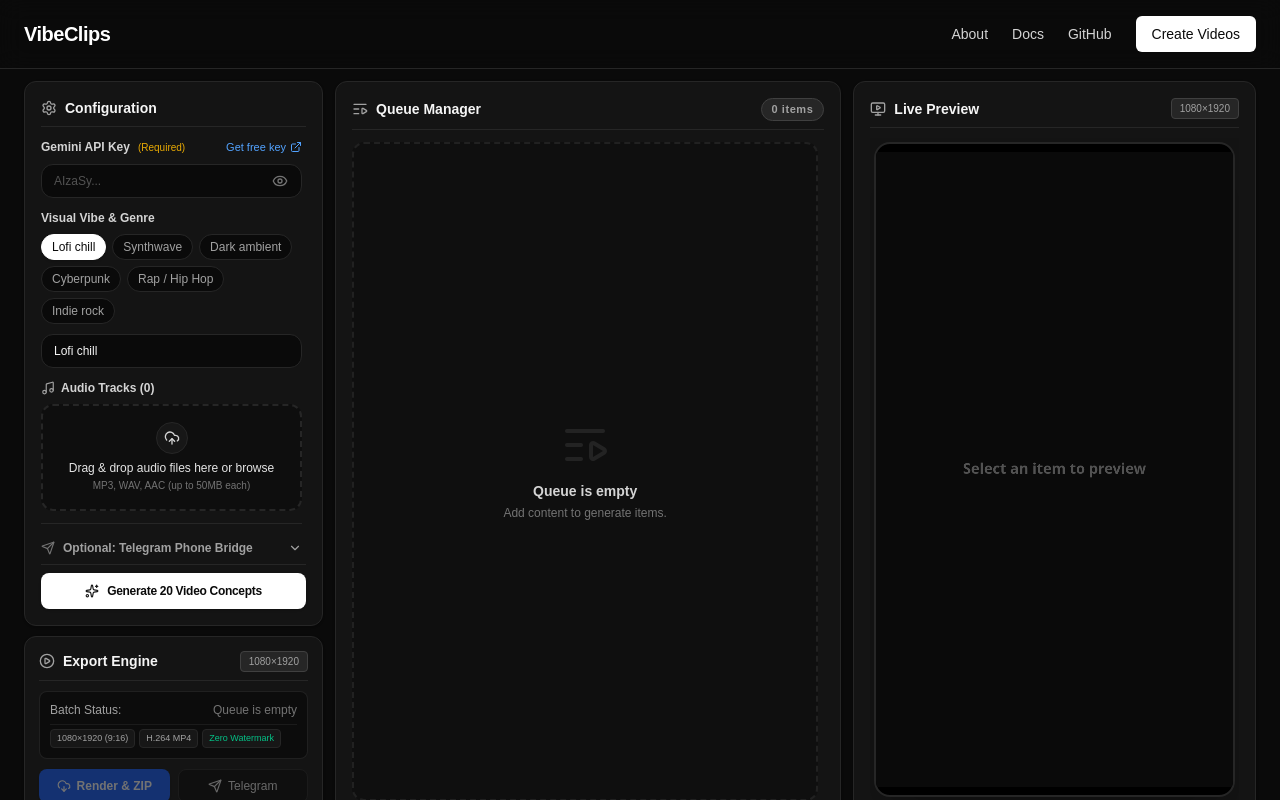
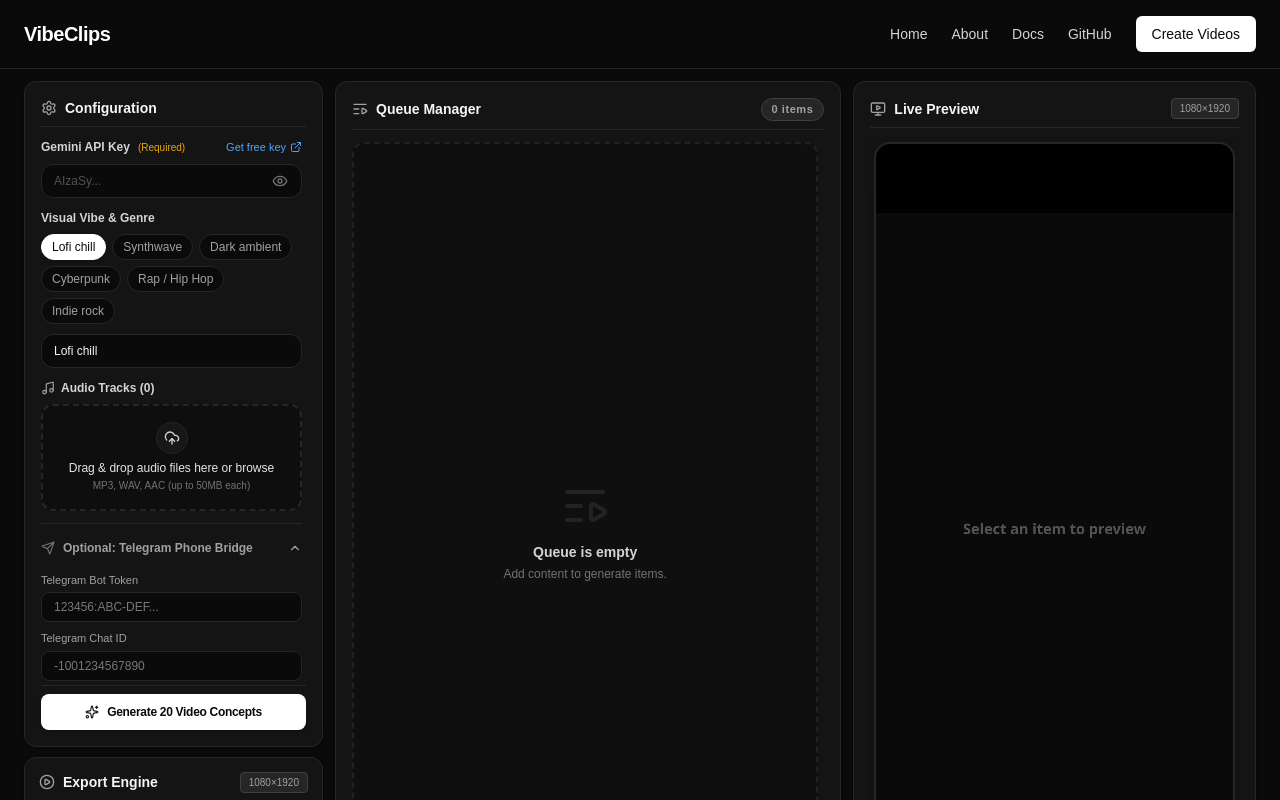
Before and after one commit to ssshanaka/content-creator, a Next.js app: page /app in a window 1280 px wide. Shown: the top 800 px of the page. Built offline with nearby package versions, Linux system fonts and the light colour scheme.

Commit message:
feat(nav): add conditional Home button on non-root routes and default Telegram bridge to open

```diff
--- a/components/ConfigPanel.tsx
+++ b/components/ConfigPanel.tsx
@@ -49,9 +49,7 @@
   const [generationProgress, setGenerationProgress] = useState("");
   const [showApiKey, setShowApiKey] = useState(false);
   const [isDragging, setIsDragging] = useState(false);
-  const [showTelegramSettings, setShowTelegramSettings] = useState(
-    Boolean(telegramToken || telegramChatId)
-  );
+  const [showTelegramSettings, setShowTelegramSettings] = useState(true);
 
   const handleGenerateQuotes = async () => {
     if (!geminiKey) return alert("Please enter a Gemini API Key to generate content.");
@@ -302,14 +300,14 @@
         </button>
 
         {showTelegramSettings && (
-          <div className="flex flex-col gap-3 mt-3 pt-2">
+          <div className="flex flex-col gap-2 mt-2 pt-1">
             <div className="flex flex-col gap-1">
               <label className="text-[11px] font-medium text-neutral-400">
                 Telegram Bot Token
               </label>
               <input
                 type="password"
-                className="bg-neutral-950 border border-neutral-800 rounded-lg px-3 py-2 text-xs text-neutral-200 focus:outline-none focus:border-blue-500 font-mono transition-colors"
+                className="bg-neutral-950 border border-neutral-800 rounded-lg px-3 py-1.5 text-xs text-neutral-200 focus:outline-none focus:border-blue-500 font-mono transition-colors"
                 value={telegramToken}
                 onChange={(e) => setTelegramToken(e.target.value)}
                 placeholder="123456:ABC-DEF..."
@@ -321,7 +319,7 @@
               </label>
               <input
                 type="text"
-                className="bg-neutral-950 border border-neutral-800 rounded-lg px-3 py-2 text-xs text-neutral-200 focus:outline-none focus:border-blue-500 font-mono transition-colors"
+                className="bg-neutral-950 border border-neutral-800 rounded-lg px-3 py-1.5 text-xs text-neutral-200 focus:outline-none focus:border-blue-500 font-mono transition-colors"
                 value={telegramChatId}
                 onChange={(e) => setTelegramChatId(e.target.value)}
                 placeholder="-1001234567890"
--- a/components/Header.tsx
+++ b/components/Header.tsx
@@ -2,9 +2,12 @@
 
 import { useState } from "react";
 import Link from "next/link";
+import { usePathname } from "next/navigation";
 import { Menu, X } from "lucide-react";
 
 export default function Header() {
+  const pathname = usePathname();
+  const isHome = pathname === "/";
   const [isMobileMenuOpen, setIsMobileMenuOpen] = useState(false);
 
   const toggleMobileMenu = () => setIsMobileMenuOpen(!isMobileMenuOpen);
@@ -19,6 +22,11 @@
 
         {/* Desktop Nav */}
         <nav className="hidden md:flex items-center gap-6">
+          {!isHome && (
+            <Link href="/" className="text-sm font-medium text-neutral-300 hover:text-white transition-colors">
+              Home
+            </Link>
+          )}
           <Link href="/about" className="text-sm font-medium text-neutral-300 hover:text-white transition-colors">
             About
           </Link>
@@ -49,6 +57,11 @@
       {/* Mobile Nav */}
       {isMobileMenuOpen && (
         <nav className="md:hidden bg-neutral-950 border-b border-neutral-800 px-6 py-4 flex flex-col gap-4 shadow-xl">
+          {!isHome && (
+            <Link href="/" onClick={closeMenu} className="text-lg font-medium text-neutral-300 hover:text-white transition-colors">
+              Home
+            </Link>
+          )}
           <Link href="/about" onClick={closeMenu} className="text-lg font-medium text-neutral-300 hover:text-white transition-colors">
             About
           </Link>
```
